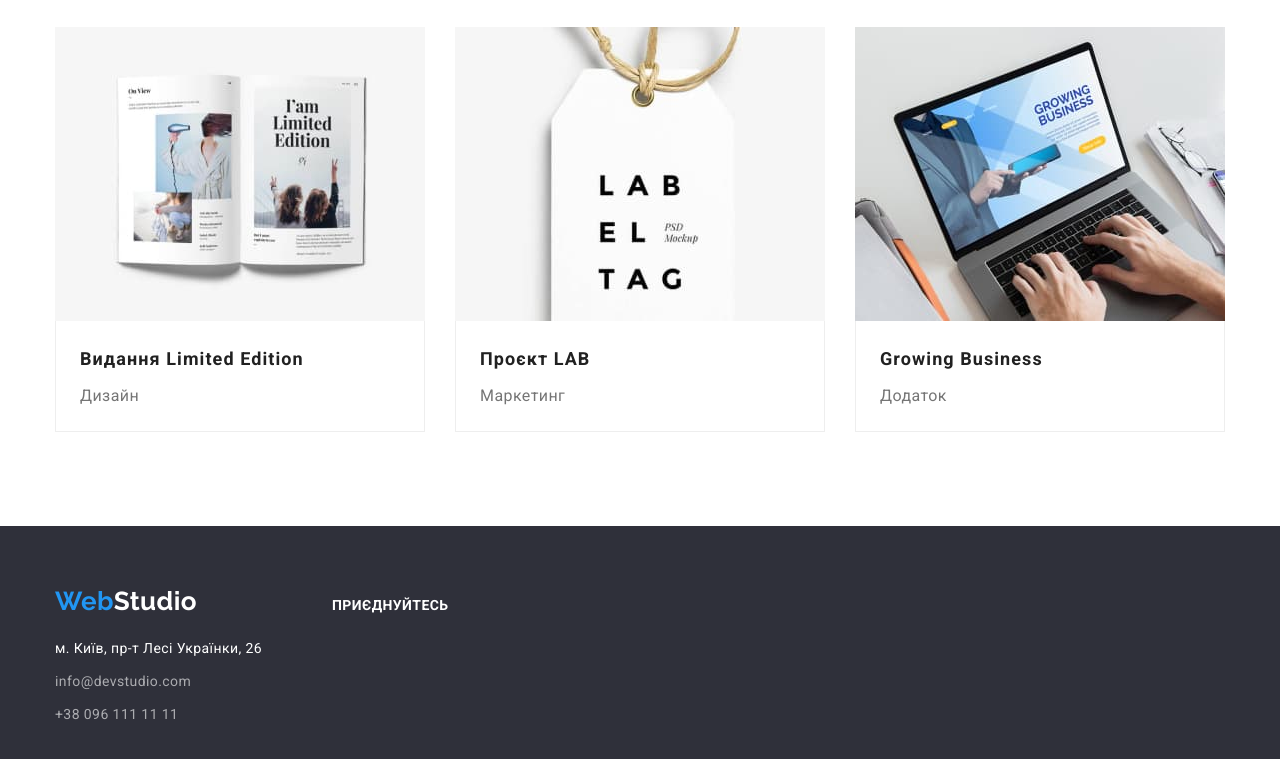
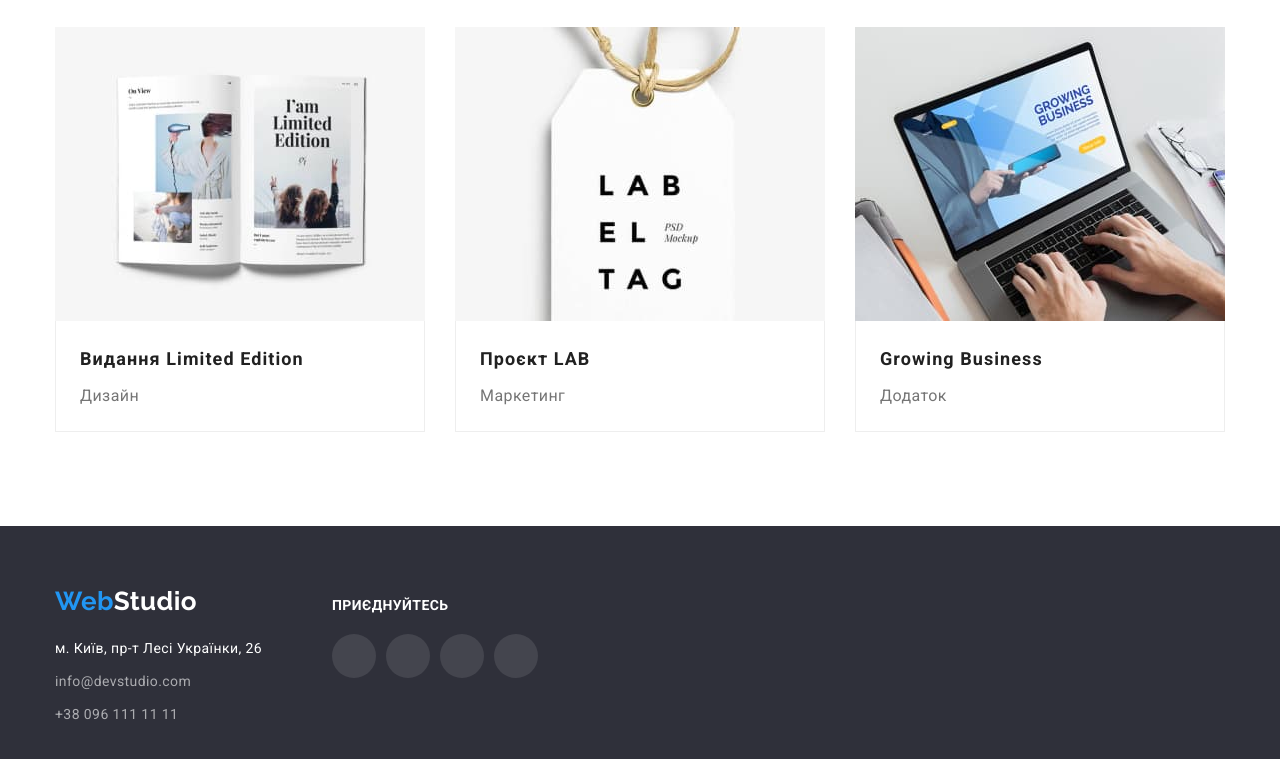
Before and after one commit to Whitelili/goit-markup-hw-04, a plain HTML site: page portfolio.html in a window 1280 px wide. Shown: the part 1105-1864 px from the top of the page. Drawn offline with nearby package versions, Linux system fonts and the light colour scheme.

Commit message:
update portfolio

```diff
--- a/portfolio.html
+++ b/portfolio.html
@@ -228,29 +228,18 @@
     <footer class="footer-page">
       <div class="container main-footer">
         <div class="adress">
-          <a href="./index.html" class="logo link"
-            >Web<span class="logo-white">Studio</span></a
-          >
+          <a href="./index.html" class="logo link">Web<span class="logo-white">Studio</span></a>
           <address>
             <ul class="list">
               <li class="list-item">
-                <a
-                  href="https://goo.gl/maps/879WaUZSCeZe2CB97"
-                  target="_blank"
-                  rel="noopener noreferrer nofollow"
-                  class="footer-adress link"
-                  >м. Київ, пр-т Лесі Українки, 26</a
-                >
+                <a href="https://goo.gl/maps/879WaUZSCeZe2CB97" target="_blank" rel="noopener noreferrer nofollow"
+                  class="footer-adress link">м. Київ, пр-т Лесі Українки, 26</a>
               </li>
               <li class="list-item">
-                <a href="mailto:info@devstudio.com" class="footer-mail link"
-                  >info@devstudio.com</a
-                >
+                <a href="mailto:info@devstudio.com" class="footer-mail link">info@devstudio.com</a>
               </li>
               <li class="list-item">
-                <a href="tel:+380961111111" class="footer-tel link"
-                  >+38 096 111 11 11</a
-                >
+                <a href="tel:+380961111111" class="footer-tel link">+38 096 111 11 11</a>
               </li>
             </ul>
           </address>
@@ -260,48 +249,28 @@
           <p class="join-text">приєднуйтесь</p>
           <ul class="join-list list">
             <li class="join-item">
-              <a
-                href=""
-                target="_blank"
-                rel="noopener noreferrer nofollow"
-                class="link"
-              >
+              <a href="" target="_blank" rel="noopener noreferrer nofollow" class="join-link link">
                 <svg class="join-icon">
                   <use href="./img/svg/sprite.svg#icon-instagram"></use>
                 </svg>
               </a>
             </li>
             <li class="join-item">
-              <a
-                href=""
-                target="_blank"
-                rel="noopener noreferrer nofollow"
-                class="link"
-              >
+              <a href="" target="_blank" rel="noopener noreferrer nofollow" class="join-link link">
                 <svg class="join-icon">
                   <use href="./img/svg/sprite.svg#icon-twitter"></use>
                 </svg>
               </a>
             </li>
             <li class="join-item">
-              <a
-                href=""
-                target="_blank"
-                rel="noopener noreferrer nofollow"
-                class="link"
-              >
+              <a href="" target="_blank" rel="noopener noreferrer nofollow" class="join-link link">
                 <svg class="join-icon">
                   <use href="./img/svg/sprite.svg#icon-facebook"></use>
                 </svg>
               </a>
             </li>
             <li class="join-item">
-              <a
-                href=""
-                target="_blank"
-                rel="noopener noreferrer nofollow"
-                class="link"
-              >
+              <a href="" target="_blank" rel="noopener noreferrer nofollow" class="join-link link">
                 <svg class="join-icon">
                   <use href="./img/svg/sprite.svg#icon-linkedin"></use>
                 </svg>
```
